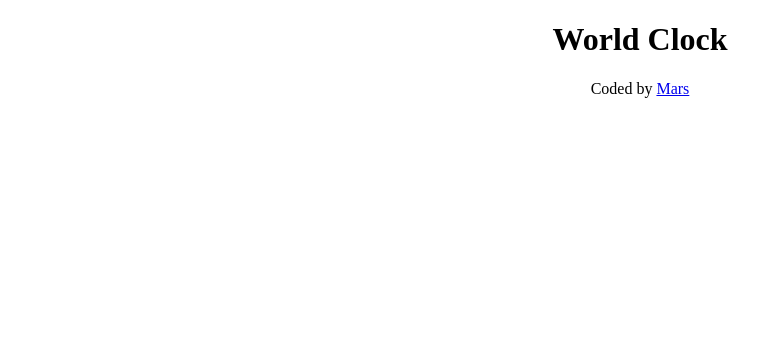
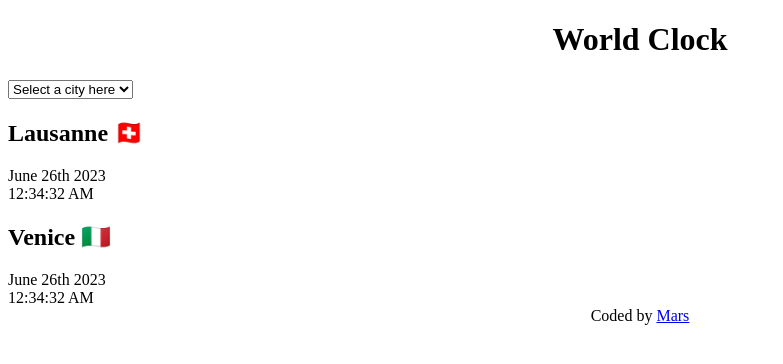
Before and after one commit to marianazogheb/world_clock, a plain HTML site: page index.html in a window 1280 px wide. Shown: the whole page, without its empty margins (0-783 px from the left). Drawn offline with Linux system fonts and the light colour scheme.

Commit message:
HTML basic structure done

```diff
--- a/index.html
+++ b/index.html
@@ -8,7 +8,28 @@
     <title>World Clock</title>
   </head>
   <body>
-    <h1>World Clock</h1>
+    <div class="container">
+      <h1>World Clock</h1>
+
+      <select>
+        <option value="">Select a city here</option>
+        <optiion value="">Lisbon</optiion>
+        <option value="">New York</option>
+        <option value="">Sydney</option>
+      </select>
+
+      <div class="city">
+        <h2>Lausanne 🇨🇭</h2>
+        <div class="date">June 26th 2023</div>
+        <div class="time">12:34:32 AM</div>
+      </div>
+
+      <div class="city">
+        <h2>Venice 🇮🇹</h2>
+        <div class="date">June 26th 2023</div>
+        <div class="time">12:34:32 AM</div>
+      </div>
+    </div>
     <footer>
       Coded by
       <a href="https://github.com/marianazogheb/world_clock" target="_blank"
```
